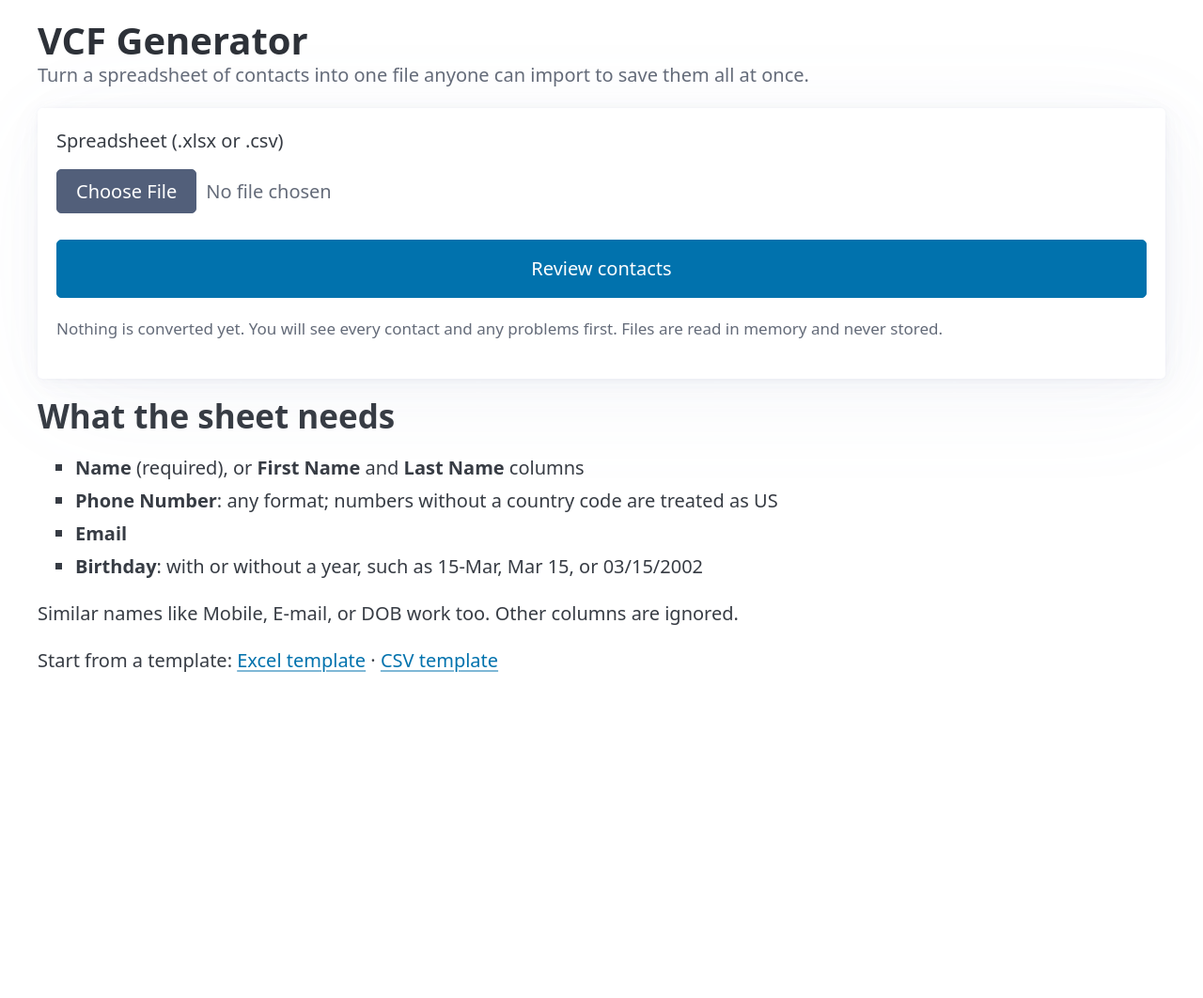
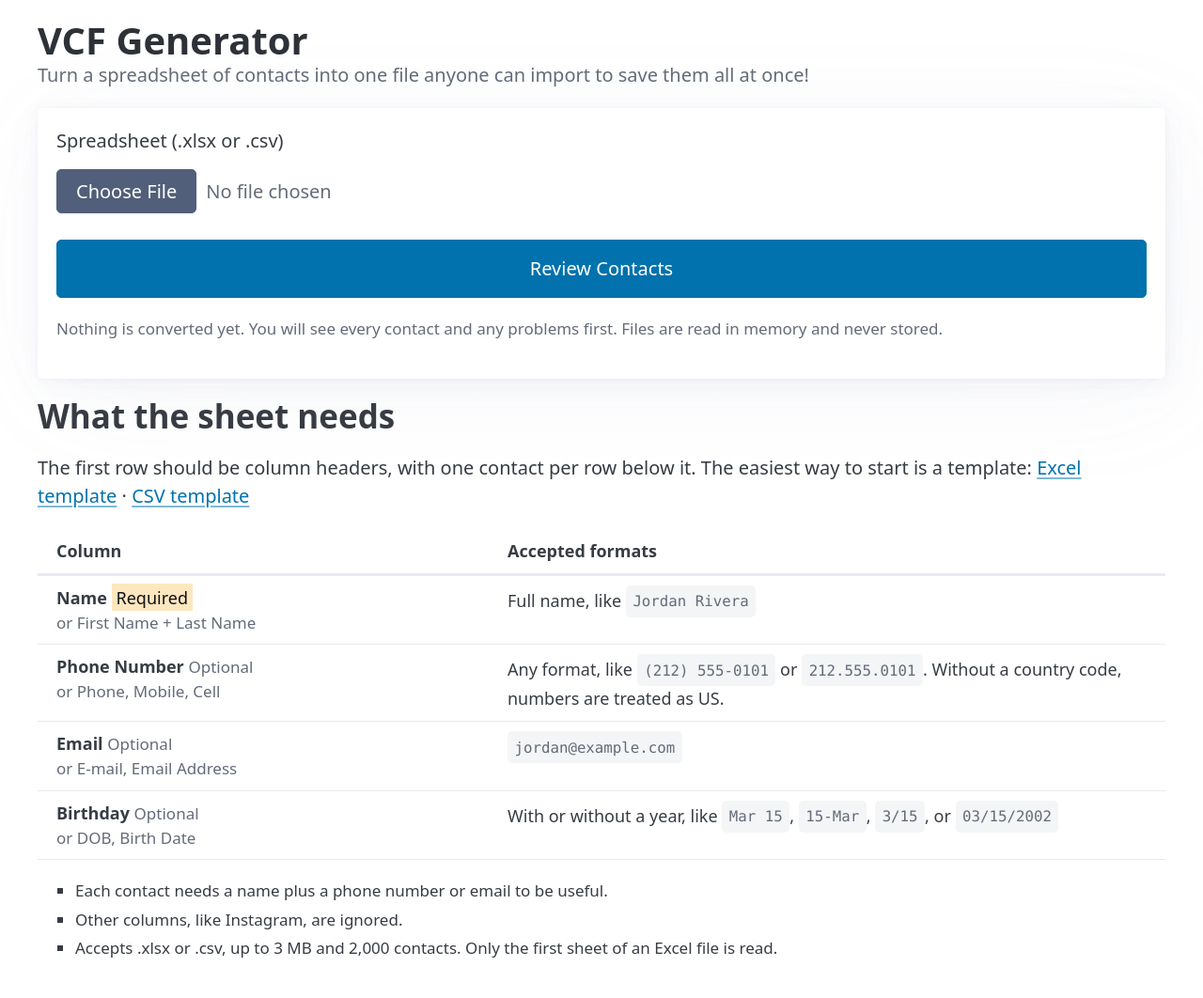
Before and after one commit to nafi-islam/vcf-generator, a Flask app: page / in a window 1280 px wide. Shown: the whole page at 94% size. Before the commit the page ends 715 px from the top, so only its background shows below. Run offline with Flask 3, Linux system fonts and the light colour scheme; some libraries are stand-ins or nearby versions.

Commit message:
clarify sheet requirements and title case headings

```diff
--- a/webapp/__init__.py
+++ b/webapp/__init__.py
@@ -37,6 +37,12 @@ def create_app(test_config: dict | None = None) -> Flask:
     from .routes import bp
     app.register_blueprint(bp)
 
+    # a context processor adds variables to every template, so the upload page can
+    # show the real limits no matter which route renders it
+    @app.context_processor
+    def limits():
+        return {"max_upload_mb": MAX_UPLOAD_MB, "max_rows": MAX_ROWS}
+
     # error handlers run when flask raises an http error instead of showing a bare error page
     @app.errorhandler(413)
     def too_large(error):
--- a/webapp/templates/base.html
+++ b/webapp/templates/base.html
@@ -10,6 +10,9 @@
     main { padding-top: 1.5rem; }
     .muted { color: var(--pico-muted-color); }
     .small { font-size: 0.85rem; }
+    table.columns { font-size: 0.9rem; }
+    table.columns td { vertical-align: top; }
+    table.columns td:first-child { width: 40%; }
 
     /* review table: every cell is an input that looks like plain text until focused */
     table.review { font-size: 0.9rem; }
--- a/webapp/templates/index.html
+++ b/webapp/templates/index.html
@@ -4,7 +4,7 @@
 {% block content %}
 <hgroup>
   <h1>VCF Generator</h1>
-  <p>Turn a spreadsheet of contacts into one file anyone can import to save them all at once.</p>
+  <p>Turn a spreadsheet of contacts into one file anyone can import to save them all at once!</p>
 </hgroup>
 
 {% if error %}
@@ -21,7 +21,7 @@
   <form action="{{ url_for('converter.review') }}" method="post" enctype="multipart/form-data">
     <label for="file">Spreadsheet (.xlsx or .csv)</label>
     <input type="file" id="file" name="file" accept=".xlsx,.csv" required>
-    <button type="submit">Review contacts</button>
+    <button type="submit">Review Contacts</button>
   </form>
   <p class="small muted">
     Nothing is converted yet. You will see every contact and any problems first.
@@ -31,18 +31,55 @@
 
 <section>
   <h2>What the sheet needs</h2>
-  <ul>
-    <li><strong>Name</strong> (required), or <strong>First Name</strong> and <strong>Last Name</strong> columns</li>
-    <li><strong>Phone Number</strong>: any format; numbers without a country code are treated as US</li>
-    <li><strong>Email</strong></li>
-    <li><strong>Birthday</strong>: with or without a year, such as 15-Mar, Mar 15, or 03/15/2002</li>
-  </ul>
-  <p>Similar names like Mobile, E-mail, or DOB work too. Other columns are ignored.</p>
   <p>
-    Start from a template:
+    The first row should be column headers, with one contact per row below it.
+    The easiest way to start is a template:
     {# url_for('static', ...) builds the url of a file in the static folder, here public/ #}
     <a href="{{ url_for('static', filename='contacts_template.xlsx') }}">Excel template</a> ·
     <a href="{{ url_for('static', filename='contacts_template.csv') }}">CSV template</a>
   </p>
+
+  <table class="columns">
+    <thead>
+      <tr><th>Column</th><th>Accepted formats</th></tr>
+    </thead>
+    <tbody>
+      <tr>
+        <td>
+          <strong>Name</strong> <mark>Required</mark>
+          <div class="small muted">or First Name + Last Name</div>
+        </td>
+        <td>Full name, like <code>Jordan Rivera</code></td>
+      </tr>
+      <tr>
+        <td>
+          <strong>Phone Number</strong> <span class="small muted">Optional</span>
+          <div class="small muted">or Phone, Mobile, Cell</div>
+        </td>
+        <td>Any format, like <code>(212) 555-0101</code> or <code>212.555.0101</code>. Without a country code, numbers are treated as US.</td>
+      </tr>
+      <tr>
+        <td>
+          <strong>Email</strong> <span class="small muted">Optional</span>
+          <div class="small muted">or E-mail, Email Address</div>
+        </td>
+        <td><code>jordan@example.com</code></td>
+      </tr>
+      <tr>
+        <td>
+          <strong>Birthday</strong> <span class="small muted">Optional</span>
+          <div class="small muted">or DOB, Birth Date</div>
+        </td>
+        <td>With or without a year, like <code>Mar 15</code>, <code>15-Mar</code>, <code>3/15</code>, or <code>03/15/2002</code></td>
+      </tr>
+    </tbody>
+  </table>
+
+  <ul class="small">
+    <li>Each contact needs a name plus a phone number or email to be useful.</li>
+    <li>Other columns, like Instagram, are ignored.</li>
+    {# max_upload_mb and max_rows come from the context processor in create_app #}
+    <li>Accepts .xlsx or .csv, up to {{ max_upload_mb }} MB and {{ "{:,}".format(max_rows) }} contacts. Only the first sheet of an Excel file is read.</li>
+  </ul>
 </section>
 {% endblock %}
--- a/webapp/templates/review.html
+++ b/webapp/templates/review.html
@@ -1,11 +1,11 @@
 {% extends "base.html" %}
 
-{% block title %}Review contacts - VCF Generator{% endblock %}
+{% block title %}Review Contacts - VCF Generator{% endblock %}
 {% block container %}container-fluid{% endblock %}
 
 {% block content %}
 <hgroup>
-  <h1>Review contacts</h1>
+  <h1>Review Contacts</h1>
   <p>
     {{ contacts|length }} contact{{ '' if contacts|length == 1 else 's' }} found{% if source %} in <strong>{{ source }}</strong>{% endif %}.
     {{ issue_count }} row{{ '' if issue_count == 1 else 's' }} with notes.
```
Also changed, not shown: tests/test_routes.py (+1 -1 lines).
